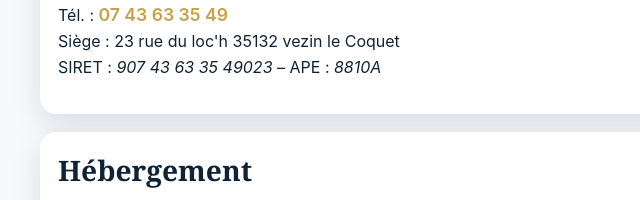
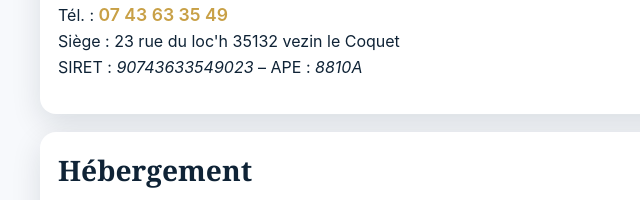
Before and after one commit to chrisrolland250-ai/domus-premium-site, a plain HTML site: page mentions.html in a window 1280 px wide. Shown: the part 423-623 px from the top of the page, 0-640 px from the left. Drawn offline with Linux system fonts and the light colour scheme.

Commit message:
Update mentions.html

```diff
--- a/mentions.html
+++ b/mentions.html
@@ -26,7 +26,7 @@
       Email : <a href="mailto:domuspremium35@gmail.com">domuspremium35@gmail.com</a><br/>
       Tél. : <a href="tel:+33743633549"><a aria-label="Appeler Domus Premium au 07 43 63 35 49" href="tel:+33743633549">07 43 63 35 49</a></a><br/>
       Siège : 23 rue du loc'h 35132 vezin le Coquet<br/>
-      SIRET : <em>907 43 63 35 49023</em> – APE : <em>8810A</em></p>
+      SIRET : <em>90743633549023</em> – APE : <em>8810A</em></p>
 </div>
 <div class="table-card">
 <h2>Hébergement</h2>
```
